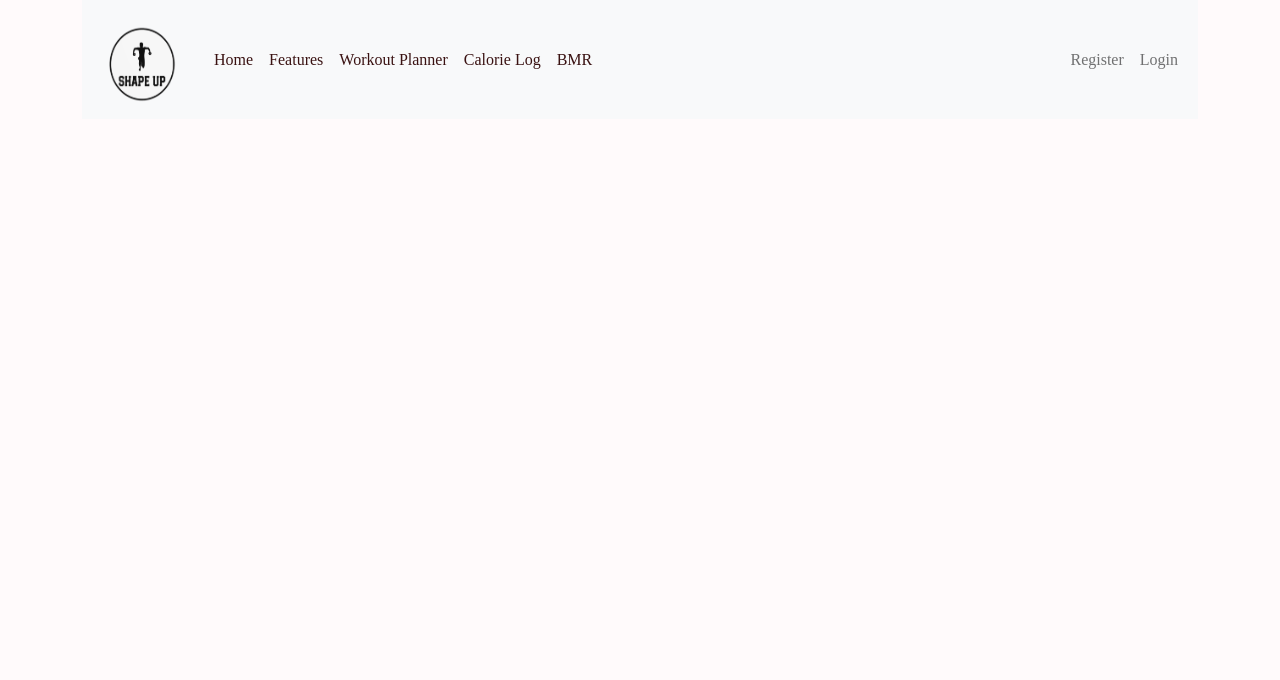
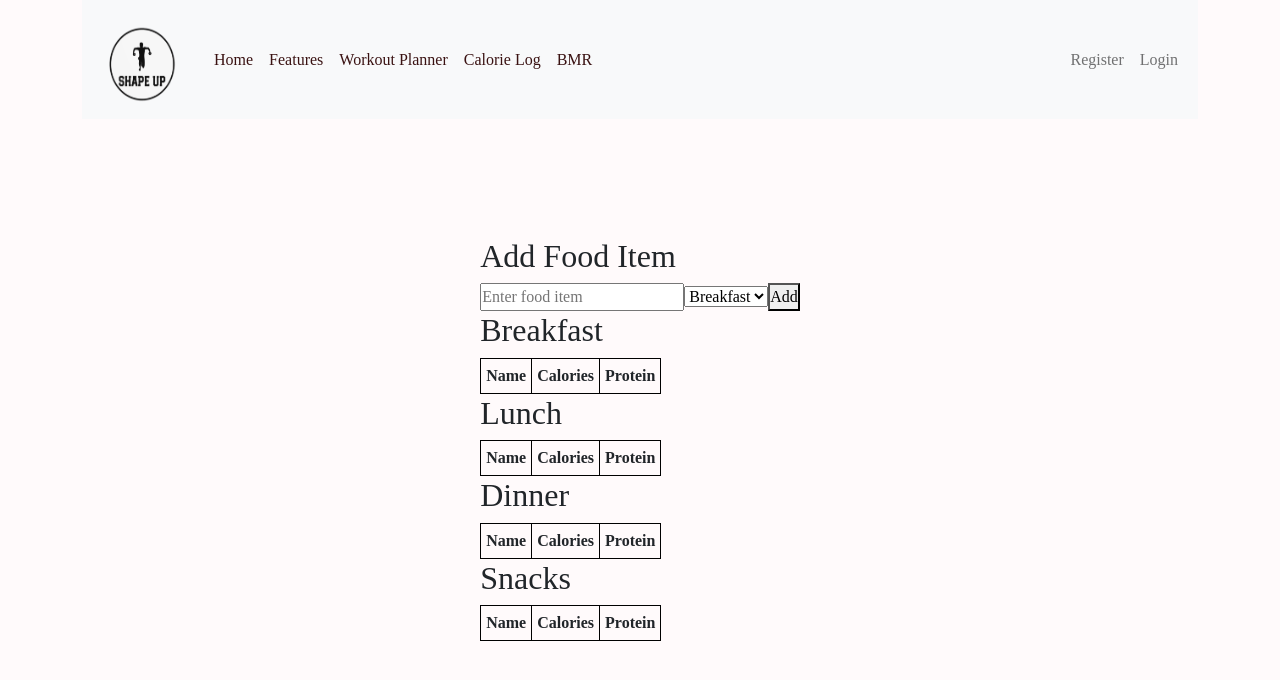
Before and after one commit to Shape-Up-NZ/shape-up-app, a React (Create React App) app in the folder frontend/: page /pages/Nutrition in a window 1280 px wide. Shown: the top 680 px of the page. Built offline with nearby package versions, Linux system fonts and the light colour scheme.

Commit message:
calorieninja api implemented

```diff
--- a/frontend/src/App.js
+++ b/frontend/src/App.js
@@ -16,6 +16,7 @@ import CalorieLog from "./pages/CalorieLog";
 import Login from "./pages/Login";
 import Register from "./pages/Register";
 import Profile from "./pages/Profile";
+import Nutrition from "./pages/Nutrition";
 
 const App = () => {
   return (
@@ -29,6 +30,7 @@ const App = () => {
           <Route path="/pages/workouts" element={<Workouts />} />
           <Route path="/pages/bmrcalculator" element={<Bmrcalculator />} />
           <Route path="/pages/calorieLog" element={<CalorieLog />} />
+          <Route path="/pages/Nutrition" element={<Nutrition />} />
           <Route path="/pages/register" element={<Register />} />
           <Route path="/pages/login" element={<Login />} />
 
--- /dev/null
+++ b/frontend/src/components/NutritionLog.js
@@ -0,0 +1,105 @@
+import React, { useState } from 'react';
+import axios from 'axios';
+
+const MealLog = () => {
+  const [foodItem, setFoodItem] = useState('');
+  const [selectedTable, setSelectedTable] = useState('breakfast');
+  const [breakfastItems, setBreakfastItems] = useState([]);
+  const [lunchItems, setLunchItems] = useState([]);
+  const [dinnerItems, setDinnerItems] = useState([]);
+  const [snacksItems, setSnacksItems] = useState([]);
+
+  const handleAddItem = async () => {
+    try {
+      const response = await axios.get(`https://api.calorieninjas.com/v1/nutrition?query=${foodItem}`, {
+        headers: {
+          'X-Api-Key': 'WOO23cTA4ww2yrQ+otISmw==Z3Q2fFBcCTeE3OWj' // Replace with your actual API key
+        }
+      });
+
+      const data = response.data;
+      // Assuming the response contains nutrition information for a single food item
+      if (data.items.length > 0) {
+        const item = data.items[0];
+        const newItem = {
+          name: item.name,
+          calories: item.calories,
+          protein: item.protein_g
+        };
+
+        switch (selectedTable) {
+          case 'breakfast':
+            setBreakfastItems((prevItems) => [...prevItems, newItem]);
+            break;
+          case 'lunch':
+            setLunchItems((prevItems) => [...prevItems, newItem]);
+            break;
+          case 'dinner':
+            setDinnerItems((prevItems) => [...prevItems, newItem]);
+            break;
+          case 'snacks':
+            setSnacksItems((prevItems) => [...prevItems, newItem]);
+            break;
+          default:
+            break;
+        }
+      }
+    } catch (error) {
+      console.error('Error fetching nutrition information:', error);
+    }
+  };
+
+  const handleSelectTable = (event) => {
+    setSelectedTable(event.target.value);
+  };
+
+  const renderTable = (meal, items) => (
+    <div>
+      <h2>{meal}</h2>
+      <table style={{ borderCollapse: 'collapse', border: '1px solid black' }}>
+        <thead>
+          <tr>
+            <th style={{ border: '1px solid black', padding: '5px' }}>Name</th>
+            <th style={{ border: '1px solid black', padding: '5px' }}>Calories</th>
+            <th style={{ border: '1px solid black', padding: '5px' }}>Protein</th>
+          </tr>
+        </thead>
+        <tbody>
+          {items.map((item, index) => (
+            <tr key={index}>
+              <td style={{ border: '1px solid black', padding: '5px' }}>{item.name}</td>
+              <td style={{ border: '1px solid black', padding: '5px' }}>{item.calories}</td>
+              <td style={{ border: '1px solid black', padding: '5px' }}>{item.protein}</td>
+            </tr>
+          ))}
+        </tbody>
+      </table>
+    </div>
+  );
+
+  return (
+    <div>
+      <h2>Add Food Item</h2>
+      <input
+        type="text"
+        value={foodItem}
+        onChange={(e) => setFoodItem(e.target.value)}
+        placeholder="Enter food item"
+      />
+      <select value={selectedTable} onChange={handleSelectTable}>
+        <option value="breakfast">Breakfast</option>
+        <option value="lunch">Lunch</option>
+        <option value="dinner">Dinner</option>
+        <option value="snacks">Snacks</option>
+      </select>
+      <button onClick={handleAddItem}>Add</button>
+
+      {renderTable('Breakfast', breakfastItems)}
+      {renderTable('Lunch', lunchItems)}
+      {renderTable('Dinner', dinnerItems)}
+      {renderTable('Snacks', snacksItems)}
+    </div>
+  );
+};
+
+export default MealLog;
--- a/frontend/src/components/WorkoutPlan.js
+++ b/frontend/src/components/WorkoutPlan.js
@@ -18,7 +18,7 @@ const WorkoutPlan = () => {
             headers: {
               "x-rapidapi-host": "exercisedb.p.rapidapi.com",
               "x-rapidapi-key":
-                "6e34b00e3cmsh906569fec1b49b7p1f3755jsnb0fdea2f124c",
+                "3190d2cd3amshe401585bbe87576p18b44djsn7669ffd89aa8",
             },
             params: {
               muscles,
--- /dev/null
+++ b/frontend/src/pages/Nutrition.js
@@ -0,0 +1,15 @@
+import React, {useState} from 'react';
+import { Box } from '@mui/material';
+
+import MealLog from '../components/NutritionLog';
+
+
+const Nutrition = () => {
+  return (
+    <Box sx={{ display: 'flex', justifyContent: 'center', alignItems: 'center', height: '80vh' }}>
+        <MealLog />
+    </Box>
+  )
+}
+
+export default Nutrition
```
